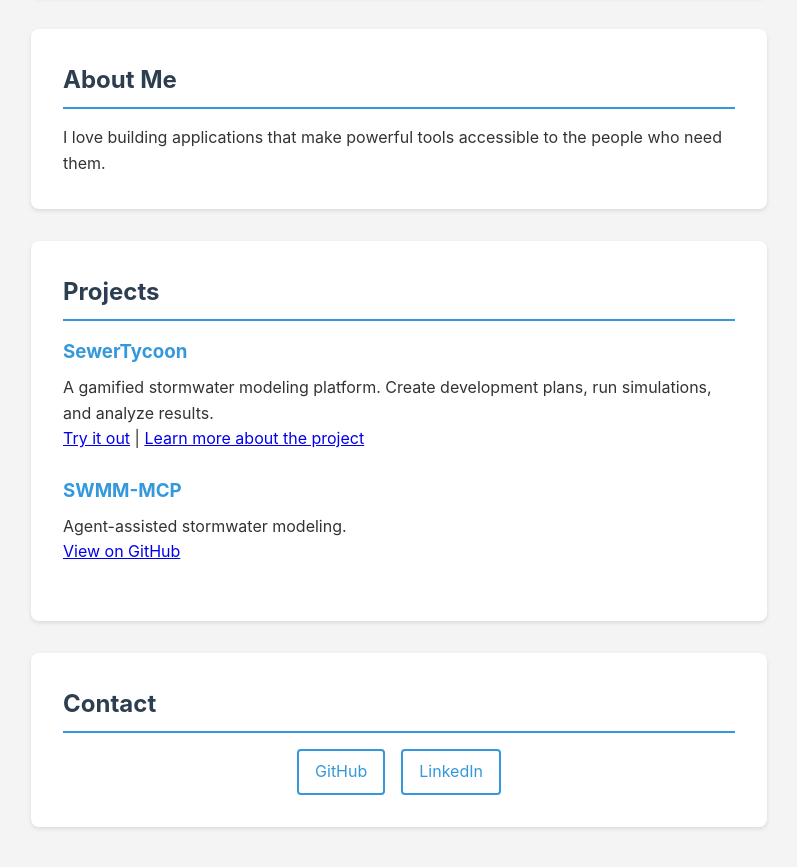
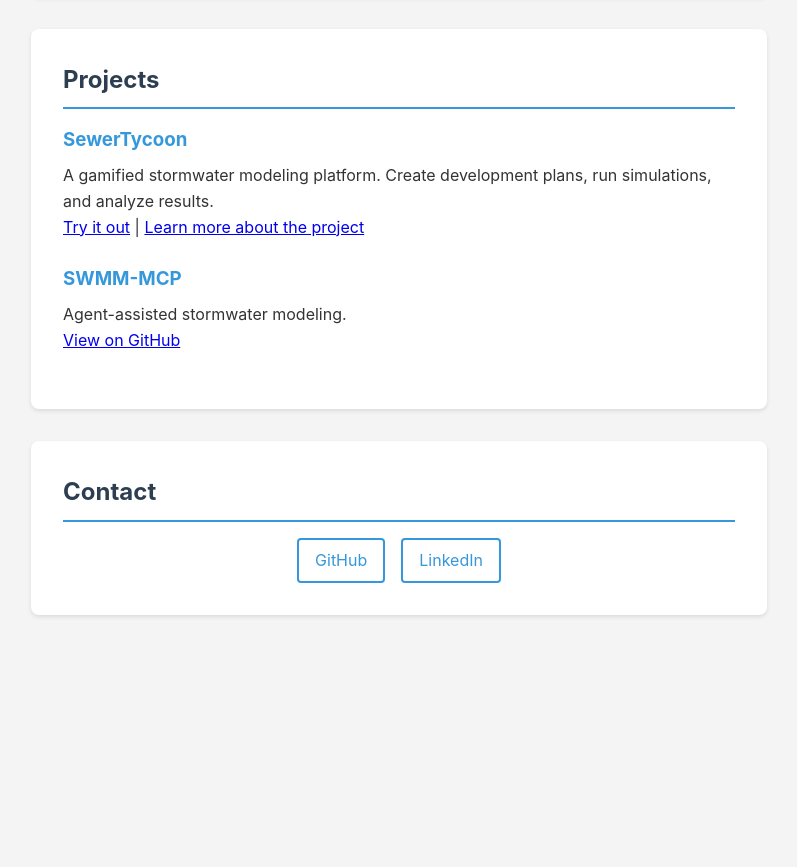
Before and after one commit to sudojacob/portfolio, a plain HTML site: page index.html in a window 1280 px wide. Shown: the part 203-1070 px from the top of the page, without its empty margins (241-1038 px from the left). After the commit the page ends 882 px from the top, so only its background shows below. Drawn offline with Linux system fonts and the light colour scheme.

Commit message:
remove "about me"

```diff
--- a/index.html
+++ b/index.html
@@ -96,11 +96,6 @@
         </header>
 
         <section>
-            <h2>About Me</h2>
-            <p>I love building applications that make powerful tools accessible to the people who need them.</p>
-        </section>
-
-        <section>
             <h2>Projects</h2>
             <div class="project">
                 <h3>SewerTycoon</h3>
```
